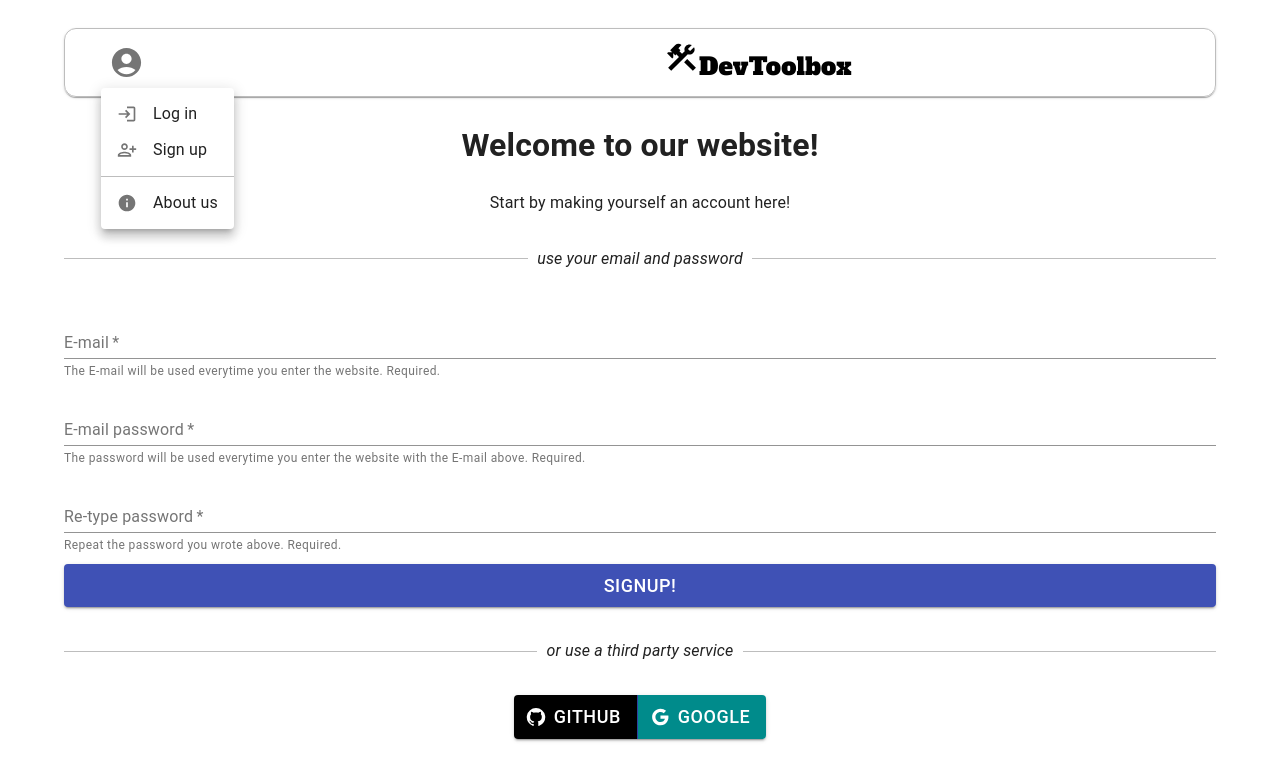
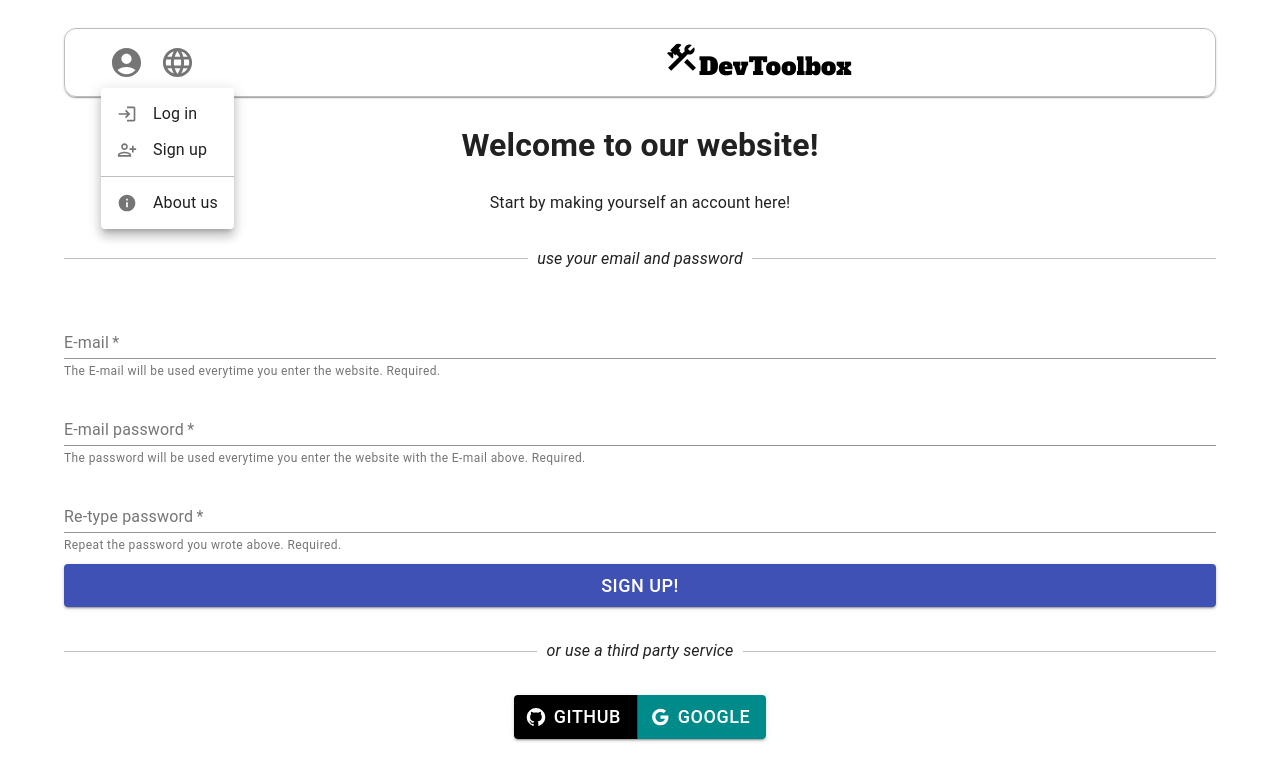
Before and after one commit to hasan-mazen-darwish/devToolbox, a React (Vite) app in the folder client/: page /signup in a window 1280 px wide. Both pictures are taken after a click on the button 126 px from the left and 62 px from the top of the page. Shown: the top 780 px of the page. Built offline with nearby package versions, Linux system fonts and the light colour scheme.

Commit message:
Added and integrated i18next successfully

```diff
--- a/client/package.json
+++ b/client/package.json
@@ -15,6 +15,7 @@
     "@mui/icons-material": "^9.1.1",
     "@mui/material": "^9.1.1",
     "i18next": "^26.3.3",
+    "i18next-browser-languagedetector": "^8.2.1",
     "i18next-http-backend": "^4.0.0",
     "react": "^19.2.6",
     "react-dom": "^19.2.6",
--- /dev/null
+++ b/client/public/locales/en.json
@@ -0,0 +1,38 @@
+{
+  "appBar": {
+    "login": "Log in",
+    "signup": "Sign up",
+    "about": "About us"
+  },
+  "language": {
+    "en": "English",
+    "ar": "Arabic - العربية"
+  },
+  "signup": {
+    "title": {
+      "bigWelcome": "Welcome to our website!",
+      "underBigWelcome": "Start by making yourself an account here!"
+    },
+    "divider": {
+      "useEmailPassword": "use your email and password",
+      "or": "or use a third party service"
+    },
+    "textField": {
+      "email": {
+        "label": "E-mail",
+        "helper": "The E-mail will be used everytime you enter the website. Required."
+      },
+      "password": {
+        "label": "E-mail password",
+        "helper": "The password will be used everytime you enter the website with the E-mail above. Required."
+      },
+      "repassword": {
+        "label": "Re-type password",
+        "helper": "Repeat the password you wrote above. Required."
+      }
+    },
+    "githubText": "Github",
+    "googleText": "Google",
+    "signupText": "Sign up"
+  }
+}
--- a/client/src/components/landpage/AppBar.tsx
+++ b/client/src/components/landpage/AppBar.tsx
@@ -1,5 +1,5 @@
 import { styled, alpha } from '@mui/material/styles'
-import {AppBar as AppBarMaterial, Divider, IconButton, ListItemIcon, ListItemText, Menu, MenuItem} from '@mui/material'
+import {AppBar as AppBarMaterial, Divider, IconButton, ListItemIcon, ListItemText, Menu, MenuItem, MenuList} from '@mui/material'
 import Toolbar from '@mui/material/Toolbar'
 import Container from '@mui/material/Container'
 import React from 'react'
@@ -8,7 +8,9 @@ import LoginIcon from '@mui/icons-material/Login'
 import PersonAddAltIcon from '@mui/icons-material/PersonAddAlt'
 import InfoIcon from '@mui/icons-material/Info'
 import ConstructionIcon from '@mui/icons-material/Construction'
+import LanguageIcon from '@mui/icons-material/Language'
 import { NavLink } from 'react-router-dom'
+import { useTranslation } from 'react-i18next'
 
 const StyledToolbar = styled(Toolbar)(({ theme }) => ({
   display: 'flex',
@@ -26,17 +28,31 @@ const StyledToolbar = styled(Toolbar)(({ theme }) => ({
   padding: '8px 12px',
 }));
 
+// Available Languages
+const availableLanguages = ["en", "ar"]
+
 export default function AppBar() {
-  const [menuAnchor, setMenuAnchor] = React.useState<null | HTMLElement>(null)
-  const menuOpen = Boolean(menuAnchor)
+  const [profileMenuAnchor, setProfileMenuAnchor] = React.useState<null | HTMLElement>(null)
+  const profileMenuOpen = Boolean(profileMenuAnchor)
 
-  const handleClick = (event: React.MouseEvent<HTMLButtonElement>): void => {
-    setMenuAnchor(event.currentTarget)
+  const [languageMenuAnchor, setLanguageMenuAnchor] = React.useState<null | HTMLElement>(null)
+  const languageMenuOpen = Boolean(languageMenuAnchor)
+
+  const { t, i18n } = useTranslation()
+
+  const handleClickForProfileButton = (event: React.MouseEvent<HTMLButtonElement>): void => {
+    setProfileMenuAnchor(event.currentTarget)
   }
-  const handleClose = (): void => setMenuAnchor(null)
+  const handleClickForLanguageButton = (event: React.MouseEvent<HTMLButtonElement>): void => {
+    setLanguageMenuAnchor(event.currentTarget)
+  }
+  const handleProfileMenuClose = (): void => setProfileMenuAnchor(null)
+  const handleLanguageMenuClose = (): void => setLanguageMenuAnchor(null)
 
-  const buttonId = React.useId()
-  const menuId   = React.useId()
+  const profileButtonId = React.useId()
+  const profileMenuId   = React.useId()
+  const languageButtonId = React.useId()
+  const languageMenuId   = React.useId()
 
   return (
     <AppBarMaterial
@@ -53,28 +69,39 @@ export default function AppBar() {
         <StyledToolbar variant="dense" disableGutters>
           {/* Buttons of menus: */}
           <Container>
-            <IconButton onClick={handleClick} id={buttonId}><AccountCircleRoundedIcon fontSize='large'/></IconButton>
-            <Menu id={menuId} open={menuOpen} anchorEl={menuAnchor} onClose={handleClose} slotProps={{
+            {/* The profile button: */}
+            <IconButton onClick={handleClickForProfileButton} id={profileButtonId}><AccountCircleRoundedIcon fontSize='large'/></IconButton>
+            <Menu id={profileMenuId} open={profileMenuOpen} anchorEl={profileMenuAnchor} onClose={handleProfileMenuClose} slotProps={{
               list: {
-                "aria-labelledby": buttonId
+                "aria-labelledby": profileButtonId
               }
             }}>
               <MenuItem>
                 <ListItemIcon><LoginIcon fontSize='small' /></ListItemIcon>
-                <ListItemText>Log in</ListItemText>
+                <ListItemText>{t("appBar.login")}</ListItemText>
               </MenuItem>
 
               <MenuItem>
                 <ListItemIcon><PersonAddAltIcon fontSize='small' /></ListItemIcon>
-                <ListItemText><NavLink to="signup">Sign up</NavLink></ListItemText>
+                <ListItemText><NavLink to="signup">{t("appBar.signup")}</NavLink></ListItemText>
               </MenuItem>
 
               <Divider />
 
               <MenuItem>
                 <ListItemIcon><InfoIcon fontSize='small' /></ListItemIcon>
-                <ListItemText>About us</ListItemText>
+                <ListItemText>{t("appBar.about")}</ListItemText>
               </MenuItem>
+            </Menu>
+
+            {/* The language button: */}
+            <IconButton onClick={handleClickForLanguageButton} id={languageButtonId}><LanguageIcon fontSize='large' /></IconButton>
+            <Menu id={languageMenuId} open={languageMenuOpen} anchorEl={languageMenuAnchor} onClose={handleLanguageMenuClose} slotProps={{
+              list: {
+                "aria-labelledby": profileButtonId
+              }
+            }}>
+              {availableLanguages.map(lang => <MenuItem sx={{color: lang == i18n.language ? "green" : "inherit"}} onClick={() => {i18n.changeLanguage(lang)}}>{t("language." + lang)}</MenuItem>)}
             </Menu>
           </Container>
 
--- /dev/null
+++ b/client/src/lib/i18next.ts
@@ -0,0 +1,24 @@
+import i18n from "i18next"
+import { initReactI18next } from "react-i18next"
+import Backend from "i18next-http-backend"
+import LanguageDetector from "i18next-browser-languagedetector"
+
+i18n
+  .use(LanguageDetector)
+  .use(Backend)
+  .use(initReactI18next)
+  .init({
+    fallbackLng: "en",
+    lng: "en",
+    backend: {
+      loadPath: "/locales/{{lng}}.json"
+    },
+    ns: "translation",
+    defaultNS: "translation",
+    detection: {
+      order: ["localStorage", "navigator"],
+      caches: ["localStorage"]
+    }
+  })
+
+export default i18n
--- a/client/src/main.tsx
+++ b/client/src/main.tsx
@@ -3,6 +3,7 @@ import { createRoot } from 'react-dom/client'
 import { BrowserRouter } from "react-router-dom"
 import './index.css'
 import App from './App.tsx'
+import "./lib/i18next"
 
 createRoot(document.getElementById('root')!).render(
   <StrictMode>
--- a/client/src/pages/signup.tsx
+++ b/client/src/pages/signup.tsx
@@ -2,53 +2,56 @@ import { Button, ButtonGroup, Container, Divider, TextField } from "@mui/materia
 import React from "react"
 import GitHubIcon from '@mui/icons-material/GitHub'
 import GoogleIcon from '@mui/icons-material/Google'
+import { useTranslation } from "react-i18next"
 
 export default function SignupPage(): React.ReactElement {
+  const { t } = useTranslation()
+
   return <Container>
     <form method="POST">
-      <center><h1>Welcome to our website!</h1></center>
-      <center><div>Start by making yourself an account here!</div></center>
-      <Divider sx={{marginY: 4, fontStyle: "italic"}}>use your email and password</Divider>
+      <center><h1>{t("signup.title.bigWelcome")}</h1></center>
+      <center><div>{t("signup.title.underBigWelcome")}</div></center>
+      <Divider sx={{marginY: 4, fontStyle: "italic"}}>{t("signup.divider.useEmailPassword")}</Divider>
 
       <TextField
-        label="E-mail"
+        label={t("signup.textField.email.label")}
         variant="standard"
         type="email"
         fullWidth required
         sx={{marginY: 1}}
-        helperText="The E-mail will be used everytime you enter the website. Required."
+        helperText={t("signup.textField.email.helper")}
         id="emailInput"
       />
 
       <TextField
-        label="E-mail password"
+        label={t("signup.textField.password.label")}
         variant="standard"
         type="password"
         fullWidth required
         sx={{marginY: 1}}
-        helperText="The password will be used everytime you enter the website with the E-mail above. Required."
+        helperText={t("signup.textField.password.helper")}
         id="passwordInput"
       />
 
       <TextField
-        label="Re-type password"
+        label={t("signup.textField.repassword.label")}
         variant="standard"
         type="password"
         fullWidth required
         sx={{marginY: 1}}
-        helperText="Repeat the password you wrote above. Required."
+        helperText={t("signup.textField.repassword.helper")}
         id="retypePasswordInput"
       />
 
-      <Button variant="contained" sx={{fontSize: "large"}} fullWidth id="signupButton">Signup!</Button>
+      <Button variant="contained" sx={{fontSize: "large"}} fullWidth id="signupButton">{t("signup.signupText")}!</Button>
     </form>
 
-    <Divider sx={{marginY: 4, fontStyle: "italic"}}>or use a third party service</Divider>
+    <Divider sx={{marginY: 4, fontStyle: "italic"}}>{t("signup.divider.or")}</Divider>
 
     <center>
       <ButtonGroup variant="contained">
-        <Button sx={{color: "white", fontSize: "large", backgroundColor: "black"}} startIcon={<GitHubIcon />}>Github</Button>
-        <Button sx={{color: "white", fontSize: "large", backgroundColor: "darkcyan"}} startIcon={<GoogleIcon />}>Google</Button>
+        <Button sx={{color: "white", fontSize: "large", backgroundColor: "black"}} startIcon={<GitHubIcon />}>{t("signup.githubText")}</Button>
+        <Button sx={{color: "white", fontSize: "large", backgroundColor: "darkcyan"}} startIcon={<GoogleIcon />}>{t("signup.googleText")}</Button>
       </ButtonGroup>
     </center>
   </Container>
```
Also changed, not shown: client/public/locales/ar.json (added, +38 -0 lines), 1 other file (tests, documents, lock files or other folders).
